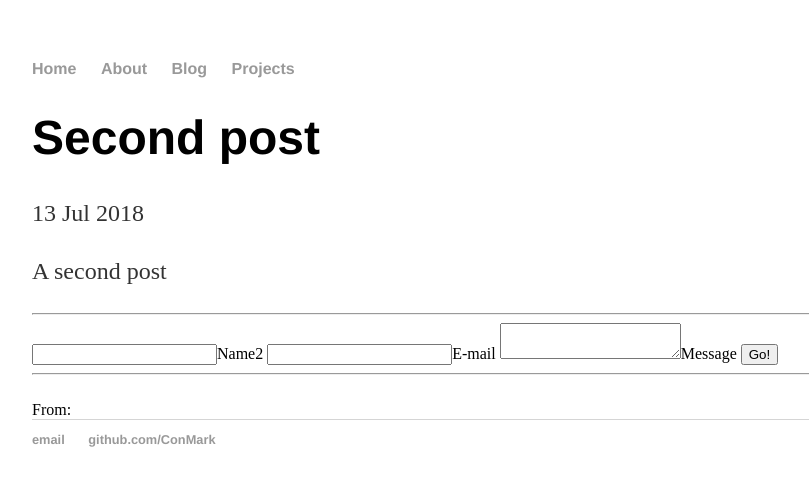
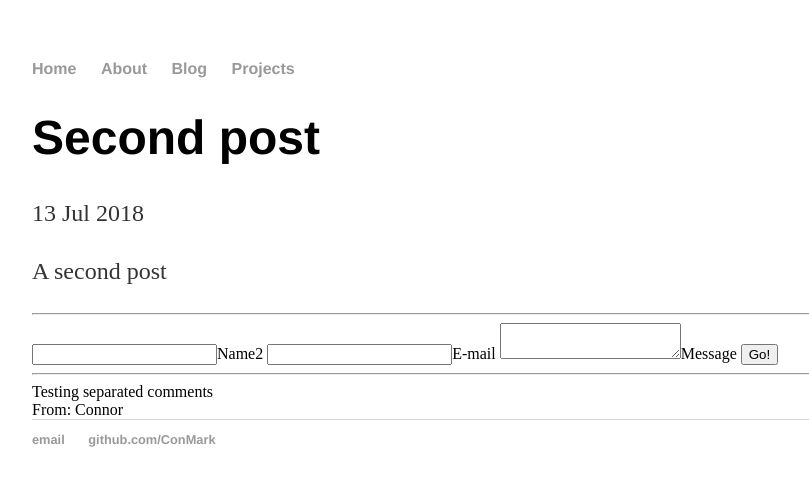
Before and after one commit to ConMark/ConMark.github.io, a Jekyll site: the page built from _posts/2018-07-13-Second-Post.md, in a window 1280 px wide. Shown: the top 486 px of the page, without its empty margins (160-969 px from the left). Built offline with Jekyll 4.4.1, drawn with Linux system fonts in a browser that asks for light colours; part of the change alters nothing that is shown.

Commit message:
separating comments by post

```diff
--- a/_includes/comments.html
+++ b/_includes/comments.html
@@ -1,4 +1,4 @@
-{% assign comments = site.data.comments | sort %}
+{% assign comments = site.data.comments[page.slug] | sort %}
 
 {% for comment in comments reversed %}
   {% assign commentData = comment[1] %}
```
